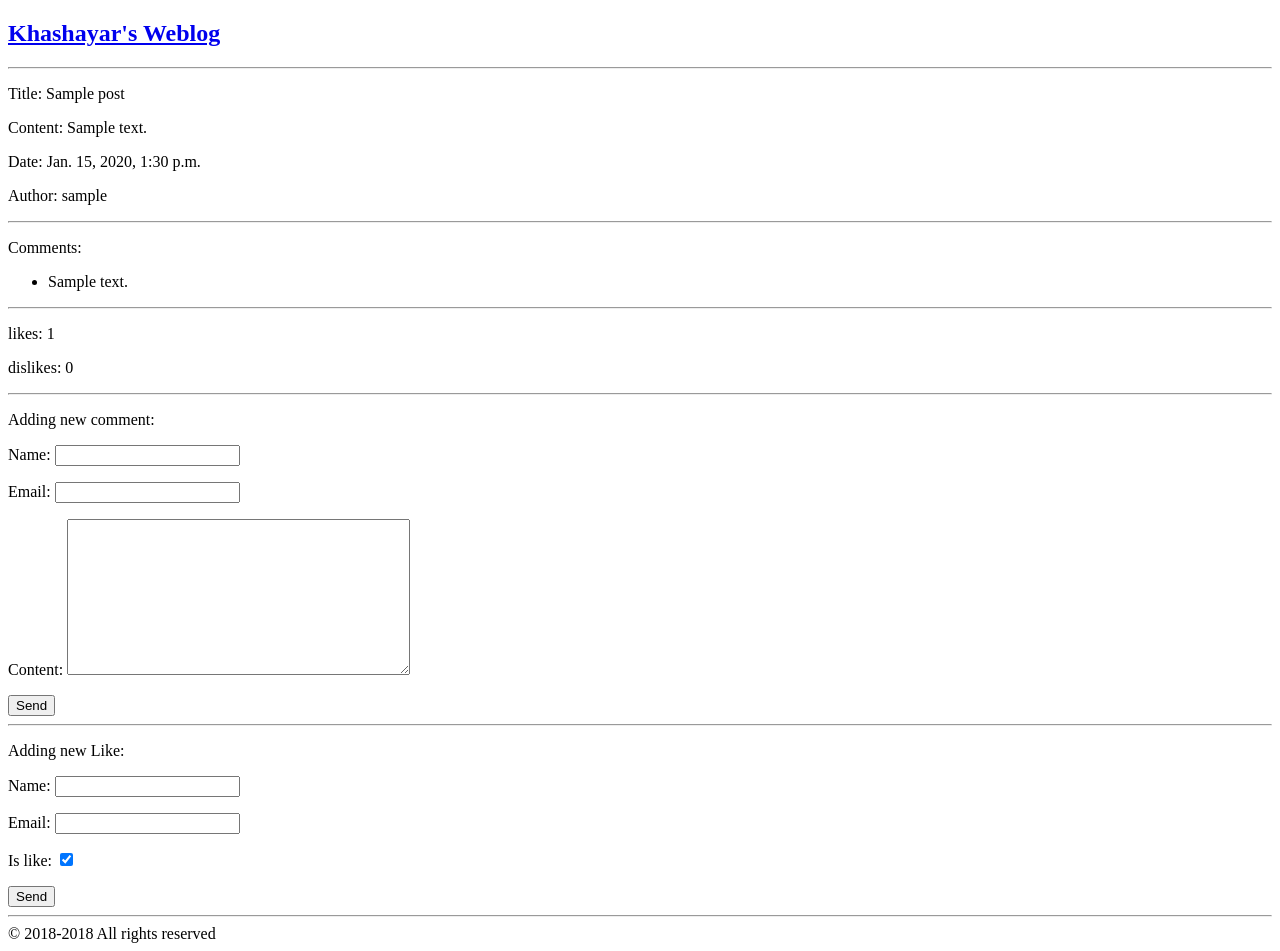
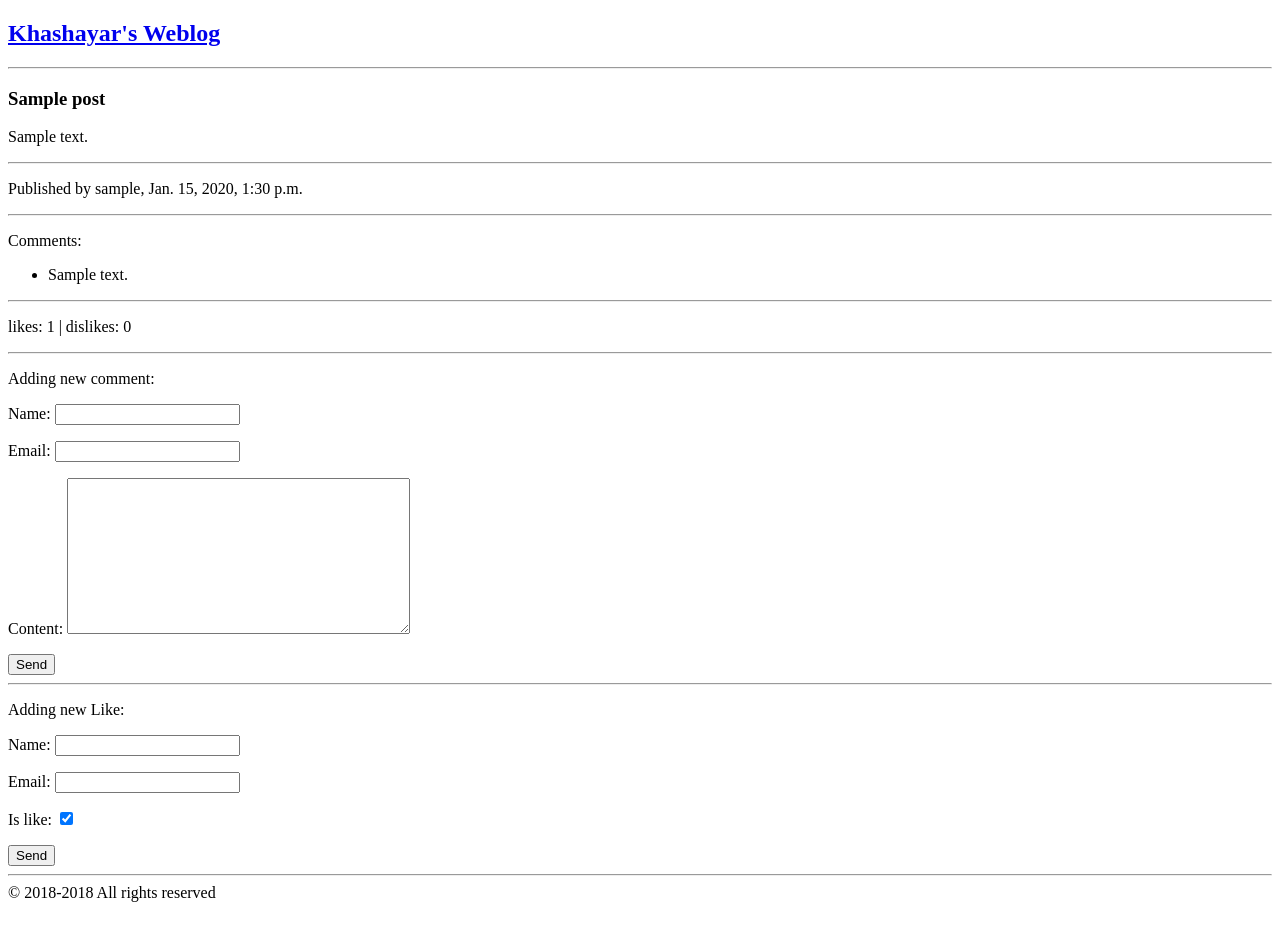
Before and after one commit to MohammadNazari98/weblog, a Django app: a page that uses blog/templates/blog/post.html in a window 1280 px wide. After the commit the page ends 902 px from the top, so only its background shows below. Run offline with Django 3.2, Linux system fonts and the light colour scheme; tables that the repository leaves empty hold one stand-in row (values such as "Sample post"); parts of the project's set-up code (start-up, migrations or seed data) failed here and were passed over.

Commit message:
some improvements on post.html

```diff
--- a/blog/templates/blog/post.html
+++ b/blog/templates/blog/post.html
@@ -8,16 +8,16 @@
 
 {% block content %}
 
-<p>Title: {{ post.title }}</p>
-<p>Content: {{ post.content }}</p>
-<p>Date: {{ post.last_modified }}</p>
-<p>Author: {{ post.author.username }}</p>
+<h3>{{ post.title }}</h3>
+<p>{{ post.content|linebreaksbr }}</p>
+<hr>
+<p>Published by {{ post.author }}, {{ post.last_modified }}</p>
 <hr>
 {% if post.comments.all %}
 <p>Comments:</p>
 <ul>
     {% for comment in post.comments.all %}
-        <li>{{ comment.content }}</li>
+        <li>{{ comment.content|linebreaksbr }}</li>
     {% endfor %}
 </ul>
 {% else %}
@@ -25,8 +25,7 @@
 {% endif %}
 
 <hr>
-<p>likes: {{ post.count_of_likes }}</p>
-<p>dislikes: {{ post.count_of_dislikes }}</p>
+<p>likes: {{ post.count_of_likes }} | dislikes: {{ post.count_of_dislikes }}</p>
 
 
 <hr>
```
